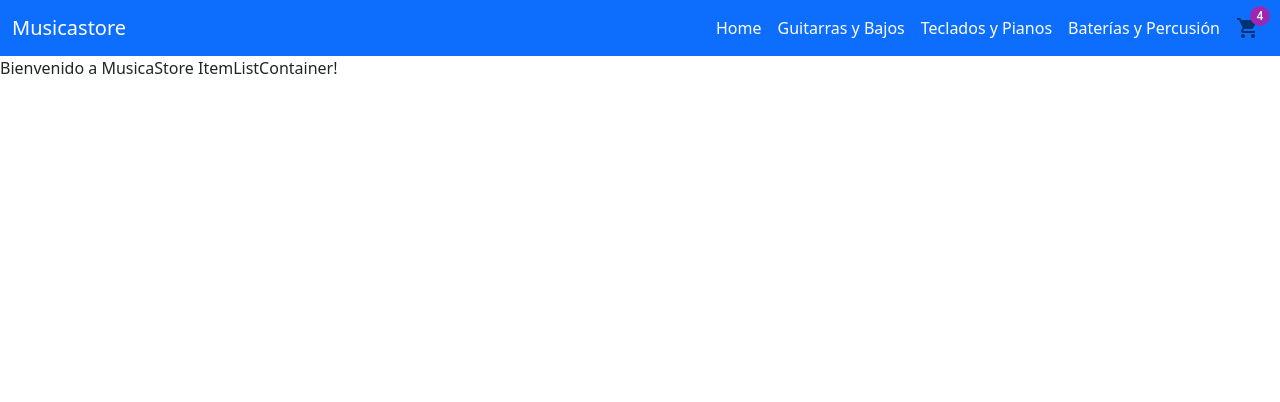
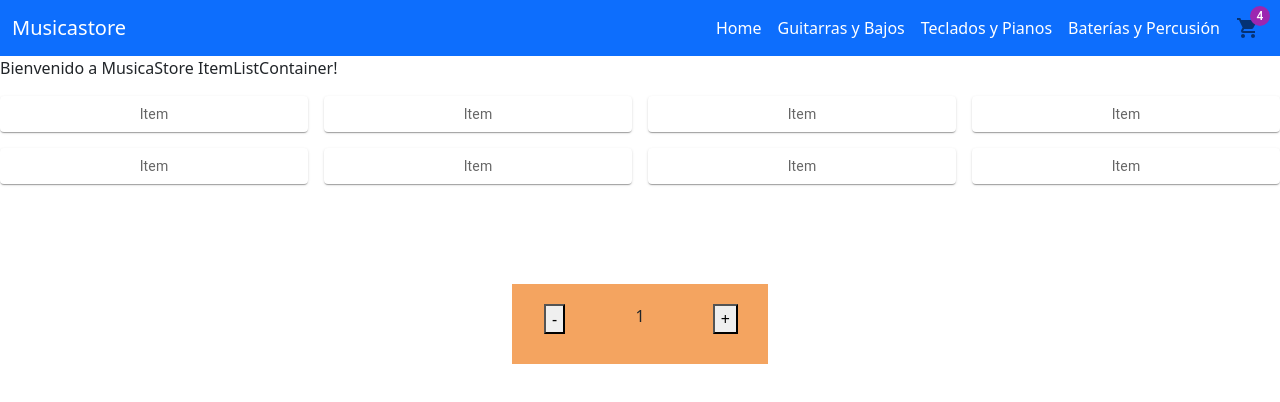
Before and after one commit to lautaro-lezchik/musicastore, a React (Create React App) app: page / in a window 1280 px wide. Shown: the top 402 px of the page. Built offline with nearby package versions, Linux system fonts and the light colour scheme.

Commit message:
Agrego contador

```diff
--- /dev/null
+++ b/src/components/ItemCount.js
@@ -0,0 +1,37 @@
+import { useEffect, useState } from "react";
+
+
+const ItemCount = ({ stock, initial}) => {
+    const [counter, setCounter]=useState(initial);
+
+
+    useEffect(() =>{
+        console.log("Se ejecuta la función");
+    },[] )
+
+    const increment = () => {
+        if (counter<stock){
+            setCounter(counter+1);
+        }
+    }
+
+
+    const subtract = ()=> {
+        if (counter>initial){
+            setCounter(counter-1);
+        }
+    }
+
+
+    return (
+        <div className="counterCont container">
+            <div className="row">
+                <div className="col-4 alCenter"><button onClick={subtract}>-</button></div>
+                <div className="col-4 alCenter"><p>{counter}</p></div>
+                < div className="col-4 alCenter"><button onClick={increment}>+</button></div>
+            </div>
+        </div>
+    );
+}
+
+export default ItemCount;
--- /dev/null
+++ b/src/components/ItemList.js
@@ -0,0 +1,46 @@
+import * as React from 'react';
+import { styled } from '@mui/material/styles';
+import Box from '@mui/material/Box';
+import Paper from '@mui/material/Paper';
+import Grid from '@mui/material/Grid';
+
+const Item = styled(Paper)(({ theme }) => ({
+  backgroundColor: theme.palette.mode === 'dark' ? '#1A2027' : '#fff',
+  ...theme.typography.body2,
+  padding: theme.spacing(1),
+  textAlign: 'center',
+  color: theme.palette.text.secondary,
+}));
+
+export default function BasicGrid() {
+  return (
+    <Box sx={{ flexGrow: 1 }}>
+      <Grid container spacing={2}>
+        <Grid item xs={3}>
+          <Item>Item</Item>
+        </Grid>
+        <Grid item xs={3}>
+          <Item>Item</Item>
+        </Grid>
+        <Grid item xs={3}>
+          <Item>Item</Item>
+        </Grid>
+        <Grid item xs={3}>
+          <Item>Item</Item>
+        </Grid>
+        <Grid item xs={3}>
+          <Item>Item</Item>
+        </Grid>
+        <Grid item xs={3}>
+          <Item>Item</Item>
+        </Grid>
+        <Grid item xs={3}>
+          <Item>Item</Item>
+        </Grid>
+        <Grid item xs={3}>
+          <Item>Item</Item>
+        </Grid>
+      </Grid>
+    </Box>
+  );
+}
--- a/src/components/ItemListContainer.js
+++ b/src/components/ItemListContainer.js
@@ -1,8 +1,21 @@
+import ItemCount from "./ItemCount";
+import BasicGrid from "./ItemList";
+
 
 
 const ItemListContainer = ({greeting}) => {
+
+    const onAdd = (counter)=>{
+        alert(`${counter} items added to cart`);
+        console.log("onAdd");
+    }
+
     return(
+        <>
         <p>{greeting}</p>
+        <BasicGrid />
+        <ItemCount stock={5} initial={1} onAdd={onAdd}/>
+        </>
     );
 }
 
--- a/src/index.css
+++ b/src/index.css
@@ -15,3 +15,16 @@ code {
 .letra-blanca {
   color: #fff !important;;
 }
+
+/*----- CONTADOR----*/
+
+.counterCont {
+  width: 20vw!important;
+  margin-top: 100px;
+  background-color: sandybrown;
+  padding: 20px 5px 20px 55px;
+
+}
+.alCenter {
+  text-align: center;
+}
```
Also changed, not shown: src/components/Item.js (added), src/utils/products.js (added).
